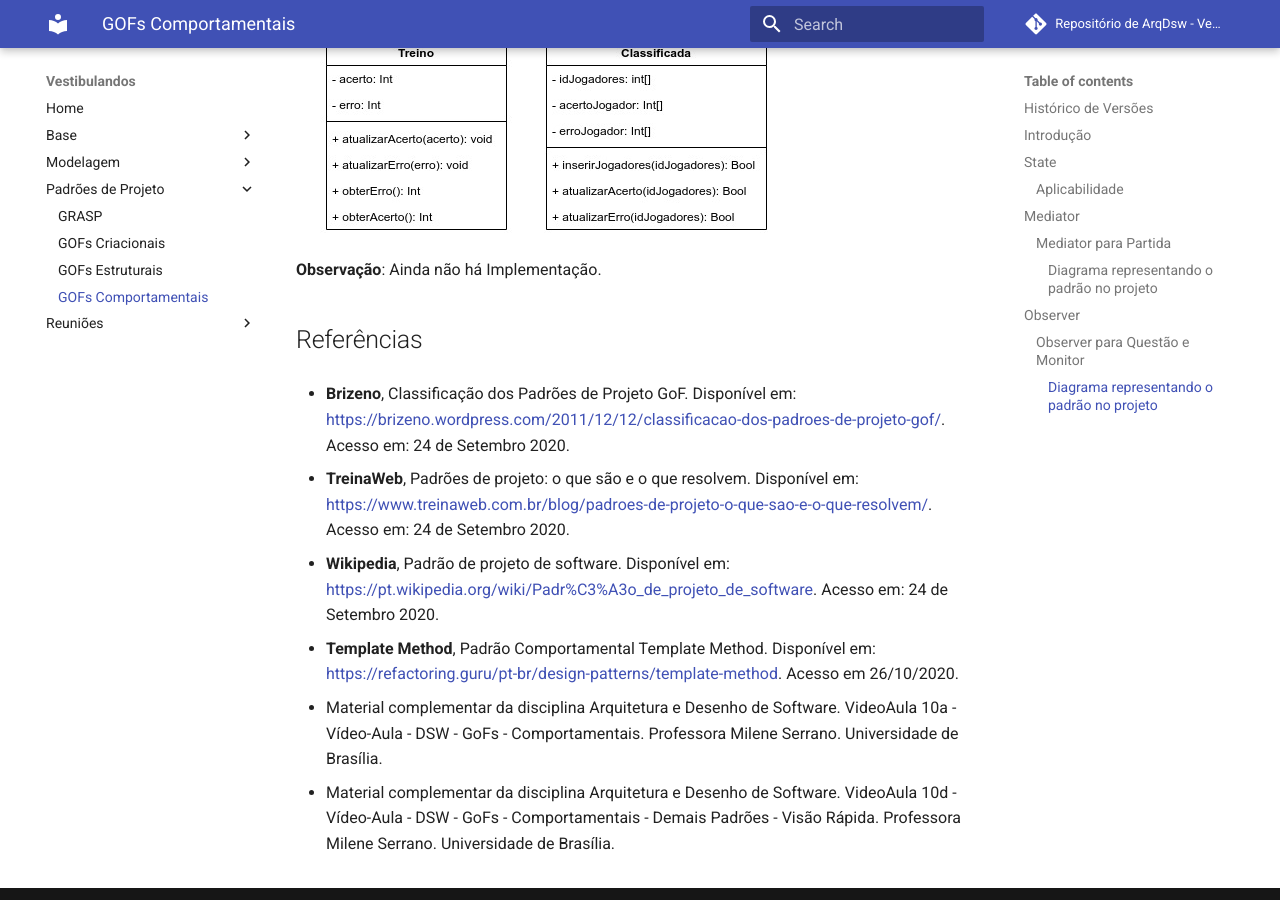
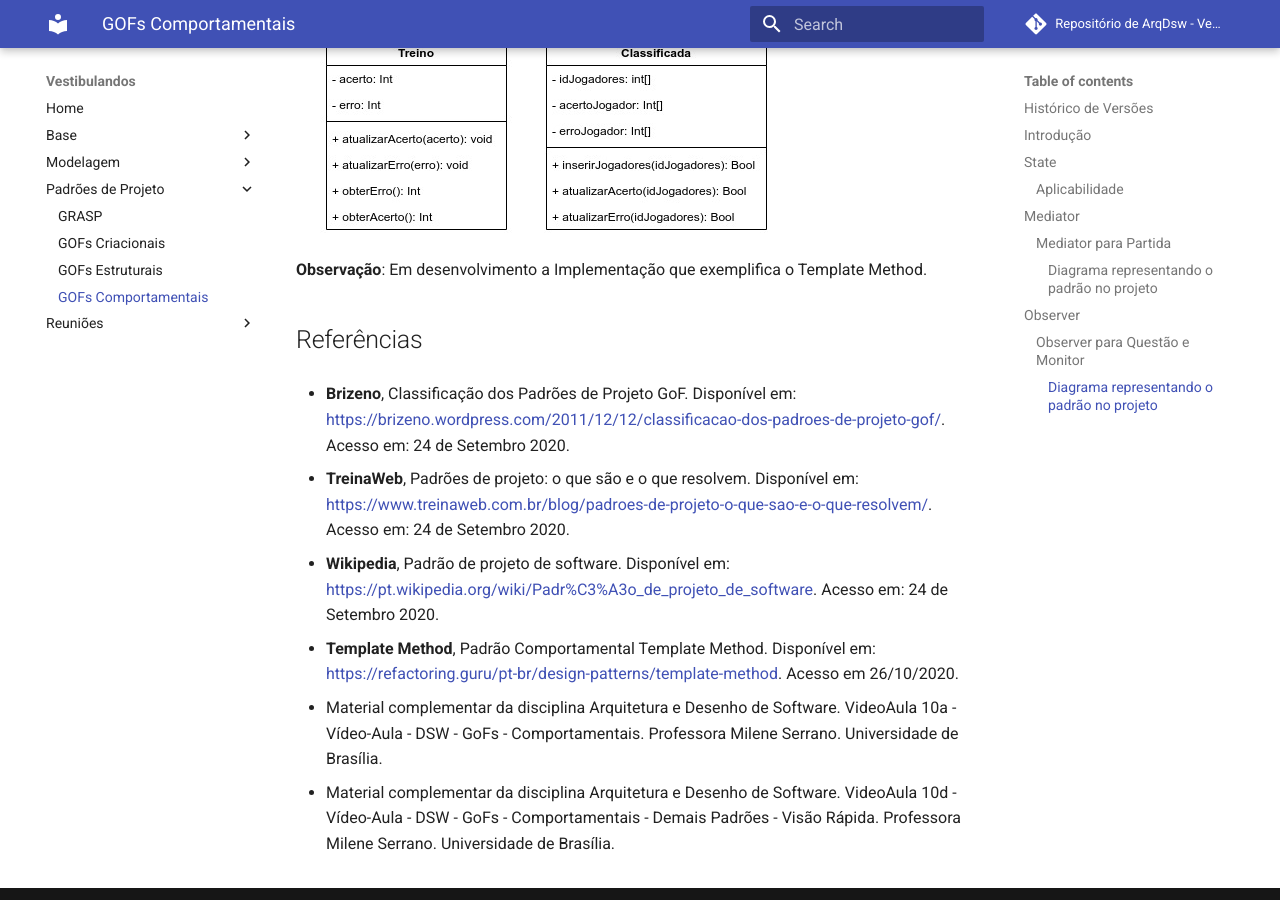
Before and after one commit to UnBArqDsw/2020.1_G4_Vestibulandos, an MkDocs documentation site: the page built from docs/padroes_de_projeto/gofs_comportamentais.md, in a window 1280 px wide and 900 px high, scrolled down 4515 px. Built offline with MkDocs 1.6.1 and Material for MkDocs 9.7.7, drawn with Linux system fonts in a browser that asks for light colours; comment, search, counter and statistics services are not loaded.

Commit message:
#35 correçao de informaçao

```diff
--- a/docs/padroes_de_projeto/gofs_comportamentais.md
+++ b/docs/padroes_de_projeto/gofs_comportamentais.md
@@ -76,7 +76,7 @@ O Template Method é um padrão de projeto comportamental que define o esqueleto
 
 ![MediatorPartidaDiagrama](../img/diagramas/template_methodl.jpg)
 
-**Observação**: Ainda não há Implementação.
+**Observação**: Em desenvolvimento a Implementação que exemplifica o Template Method.
 
 
 
```
